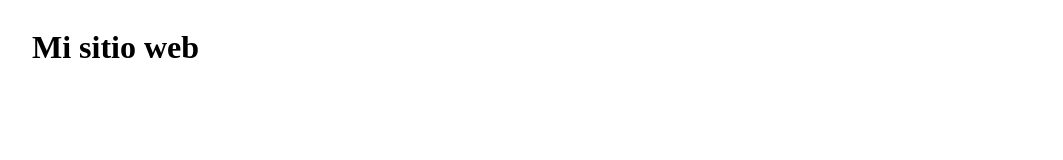
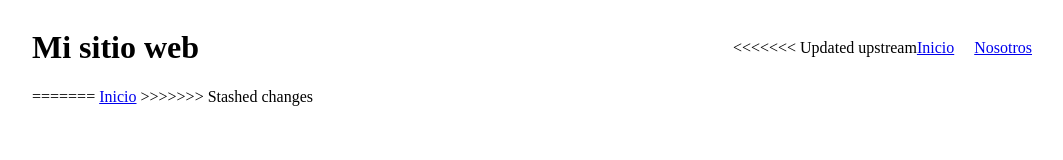
Before and after one commit to jhonatantiradoc/miweb, a plain HTML site: page index.html in a window 1280 px wide. Shown: the whole page, without its empty margins (108-1171 px from the left). Drawn offline with Linux system fonts and the light colour scheme.

Commit message:
Hola aqui me quede

```diff
--- a/index.html
+++ b/index.html
@@ -11,8 +11,20 @@
         <header>
             <h1 class="logo">Mi sitio web</h1>
             <ul>
+<<<<<<< Updated upstream
+                <li><a href="#">Inicio</a></li>
+                <li><a href="#">Nosotros</a></li>
             </ul>
         </header>
+        <main>
+
+        </main>
+=======
+                <a href="#">Inicio</a>
+            </ul>
+        </header>
+
+>>>>>>> Stashed changes
     </div>
 </body>
 </html>
```
